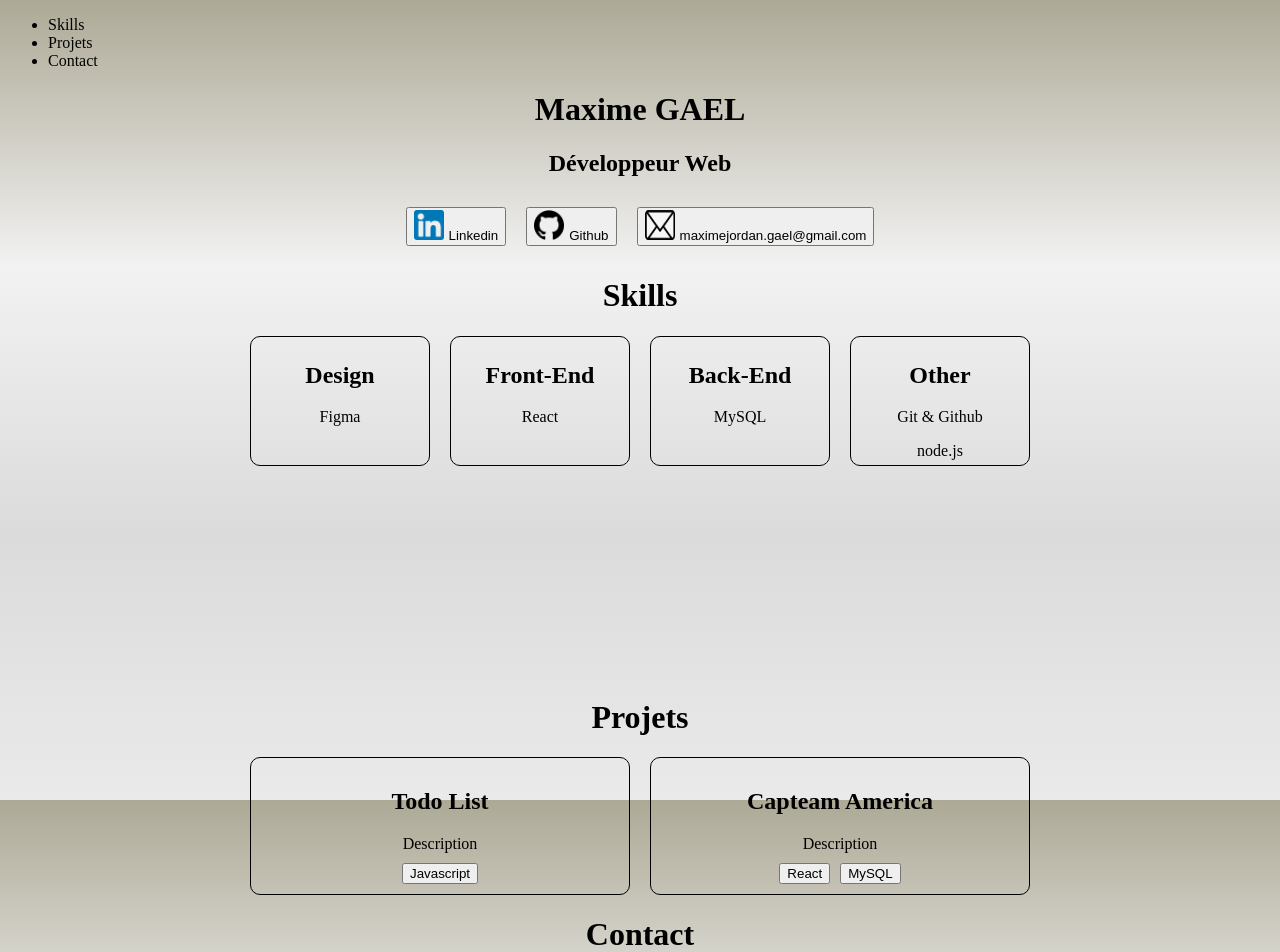
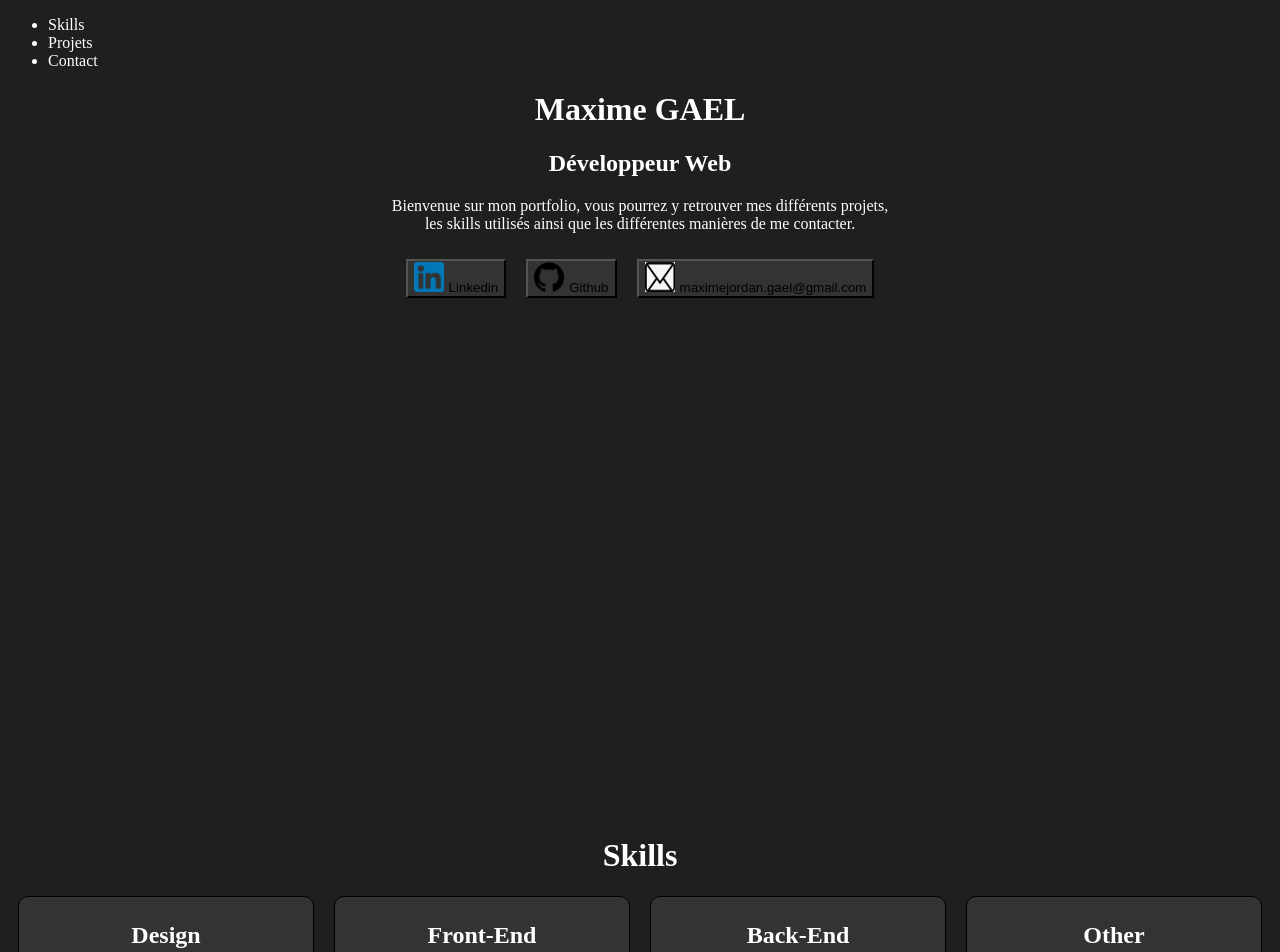
Before and after one commit to MaximeG971/Portfolio, a React (Vite) app: page / in a window 1280 px wide. Shown: the top 952 px of the page. Built offline with nearby package versions, Linux system fonts and the light colour scheme.

Commit message:
ajout du tarjet blank pour ouverture nouvel onglet au clic sur un lien et modification css background

```diff
--- a/src/App.css
+++ b/src/App.css
@@ -1,6 +1,7 @@
 body {
-  background: linear-gradient(to bottom, #ada996, #f2f2f2, #dbdbdb, #eaeaea);
+  background: #1f1f1f;
   background-attachment: fixed;
+  color: white;
 }
 .div-principale h1,
 h2,
--- a/src/App.jsx
+++ b/src/App.jsx
@@ -8,21 +8,29 @@ import Contact from "./components/contact/Contact";
 function App() {
   return (
     <div className="div-principale">
+      <div className="page-presentation">
         <div className="navbar">
           <Nav />
         </div>
         <h1>Maxime GAEL</h1>
         <h2>Développeur Web</h2>
+        <p>
+          Bienvenue sur mon portfolio, vous pourrez y retrouver mes différents
+          projets, <br />
+          les skills utilisés ainsi que les différentes manières de me
+          contacter.
+        </p>
         <div className="liens-reseaux">
           <Reseau />
+        </div>
       </div>
       <div className="skills-container">
         <Skills />
       </div>
-      <div className="projets">
+      <div className="projets-container">
         <Projets />
       </div>
-      <div className="contact">
+      <div className="contact-container">
         <Contact />
       </div>
     </div>
--- a/src/components/contact/Contact.css
+++ b/src/components/contact/Contact.css
@@ -15,12 +15,15 @@
 
 .contact-mail {
   margin: 10px;
+  background: #333333;
 }
 
 .contact-linkedin {
   margin: 10px;
+  background: #333333;
 }
 
 .contact-github {
   margin: 10px;
+  background: #333333;
 }
--- a/src/components/contact/Contact.jsx
+++ b/src/components/contact/Contact.jsx
@@ -5,13 +5,21 @@ function Contact() {
     <div className="contact">
       <h1>Contact</h1>
       <div className="liens-contact">
-        <a href="https://linkedin.com/in/maxime-gael">
+        <a
+          href="https://linkedin.com/in/maxime-gael"
+          rel="noreferrer"
+          target="_blank"
+        >
           <button type="button" className="contact-linkedin">
             <img src="/logo-linkedin.png" width={30} height={30} />
             Linkedin
           </button>
         </a>
-        <a href="https://github.com/MaximeG971">
+        <a
+          href="https://github.com/MaximeG971"
+          rel="noreferrer"
+          target="_blank"
+        >
           <button type="button" className="contact-github">
             <img src="/logo-github.png" width={30} height={30} />
             Github
--- a/src/components/projets/Projet.css
+++ b/src/components/projets/Projet.css
@@ -30,16 +30,21 @@ h2 {
   border: 1px black solid;
   border-radius: 10px;
   padding: 10px;
+  background: #333333;
 }
 
 .projet-2 {
   border: 1px black solid;
   border-radius: 10px;
   padding: 10px;
+  background: #333333;
 }
 
 .liste-projets button {
   margin-left: 5px;
   margin-right: 5px;
   margin-top: 10px;
+  background: #999999;
+  outline: none;
+  box-shadow: none;
 }
--- a/src/components/reseaux/Reseau.css
+++ b/src/components/reseaux/Reseau.css
@@ -2,6 +2,10 @@
   border: none;
   display: flex;
   justify-content: center;
+}
+
+.reseaux button {
+  cursor: pointer;
 }
 
 .reseaux img {
@@ -10,12 +14,15 @@
 
 .linkedin {
   margin: 10px;
+  background: #333333;
 }
 
 .github {
   margin: 10px;
+  background: #333333;
 }
 
 .mail {
   margin: 10px;
+  background: #333333;
 }
--- a/src/components/reseaux/Reseau.jsx
+++ b/src/components/reseaux/Reseau.jsx
@@ -3,13 +3,17 @@ import "./Reseau.css";
 function Reseau() {
   return (
     <div className="reseaux">
-      <a href="https://linkedin.com/in/maxime-gael">
+      <a
+        href="https://linkedin.com/in/maxime-gael"
+        rel="noreferrer"
+        target="_blank"
+      >
         <button type="button" className="linkedin">
           <img src="/logo-linkedin.png" width={30} height={30} />
           Linkedin
         </button>
       </a>
-      <a href="https://github.com/MaximeG971">
+      <a href="https://github.com/MaximeG971" rel="noreferrer" target="_blank">
         <button type="button" className="github">
           <img src="/logo-github.png" width={30} height={30} />
           Github
--- a/src/components/skills/Skills.css
+++ b/src/components/skills/Skills.css
@@ -1,8 +1,6 @@
 .skills {
   text-align: center;
-  width: 100%; /* Utiliser la largeur totale disponible */
-  max-width: 800px; /* Ajuster la largeur maximale selon vos besoins */
-  margin: 0 auto; /* Centrer le contenu horizontalement */
+  width: 100%;
 }
 
 .skills-categories {
@@ -13,17 +11,15 @@
 .skills-categories > div {
   display: inline-block;
   margin: 0 10px;
-  width: 100%; /* Utiliser la largeur totale disponible */
-  box-sizing: border-box; /* Inclure les bordures et les rembourrages dans la largeur totale */
+  width: 100%;
+  box-sizing: border-box;
 }
 
-/* Styliser les titres */
 .skills h1,
 h2 {
   text-align: center;
 }
 
-/* Ajouter un espacement en bas pour les paragraphes de compétences */
 .skills-categories p {
   margin-bottom: 0;
 }
@@ -32,26 +28,26 @@ h2 {
   border: 1px black solid;
   border-radius: 10px;
   padding: 5px;
-  width: 20%;
+  background: #333333;
 }
 
 .frontend {
   border: 1px black solid;
   border-radius: 10px;
   padding: 5px;
-  width: 20%;
+  background: #333333;
 }
 
 .backend {
   border: 1px black solid;
   border-radius: 10px;
   padding: 5px;
-  width: 20%;
+  background: #333333;
 }
 
 .other {
   border: 1px black solid;
   border-radius: 10px;
   padding: 5px;
-  width: 20%;
+  background: #333333;
 }
```
Lines whose indentation alone changed are shown as unchanged.
